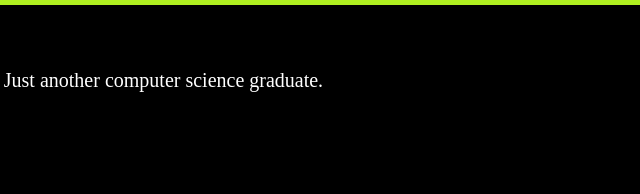
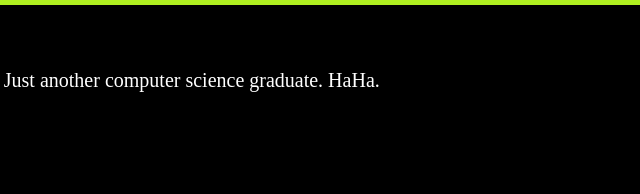
Before and after one commit to jesuriyaa/jeauriyaa.github.io, a plain HTML site: page index.html in a window 1280 px wide. Shown: the part 183-377 px from the top of the page, 257-897 px from the left. Drawn offline with Linux system fonts and the light colour scheme.

Commit message:
Update index.html

```diff
--- a/index.html
+++ b/index.html
@@ -22,7 +22,7 @@
       <p class="heading">About Me</p>
       <div style="width:100% ; background-color: #afef20 ; text-align : center ;height: 1vh;margin-bottom: 5%;"></div>
       <div id="abt">
-        Just another computer science graduate.
+        Just another computer science graduate. HaHa.
 
       </div>
     </a>
```
